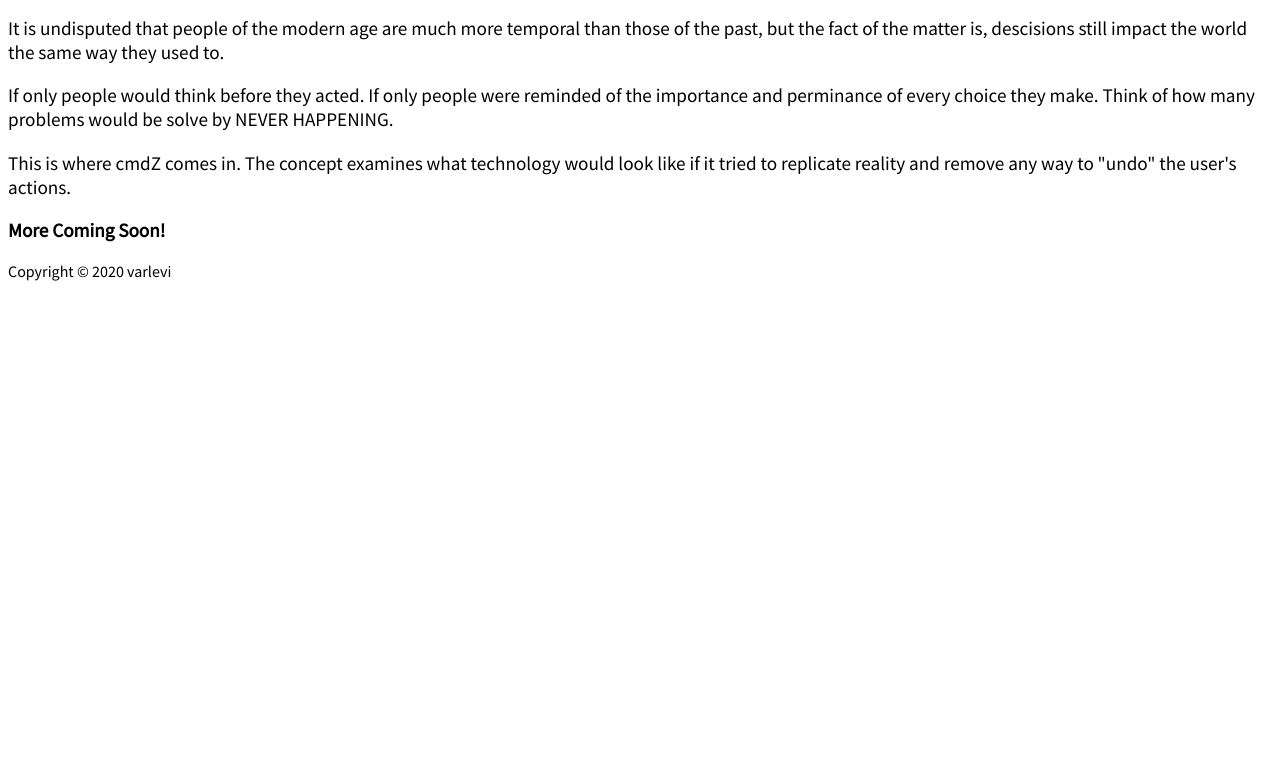
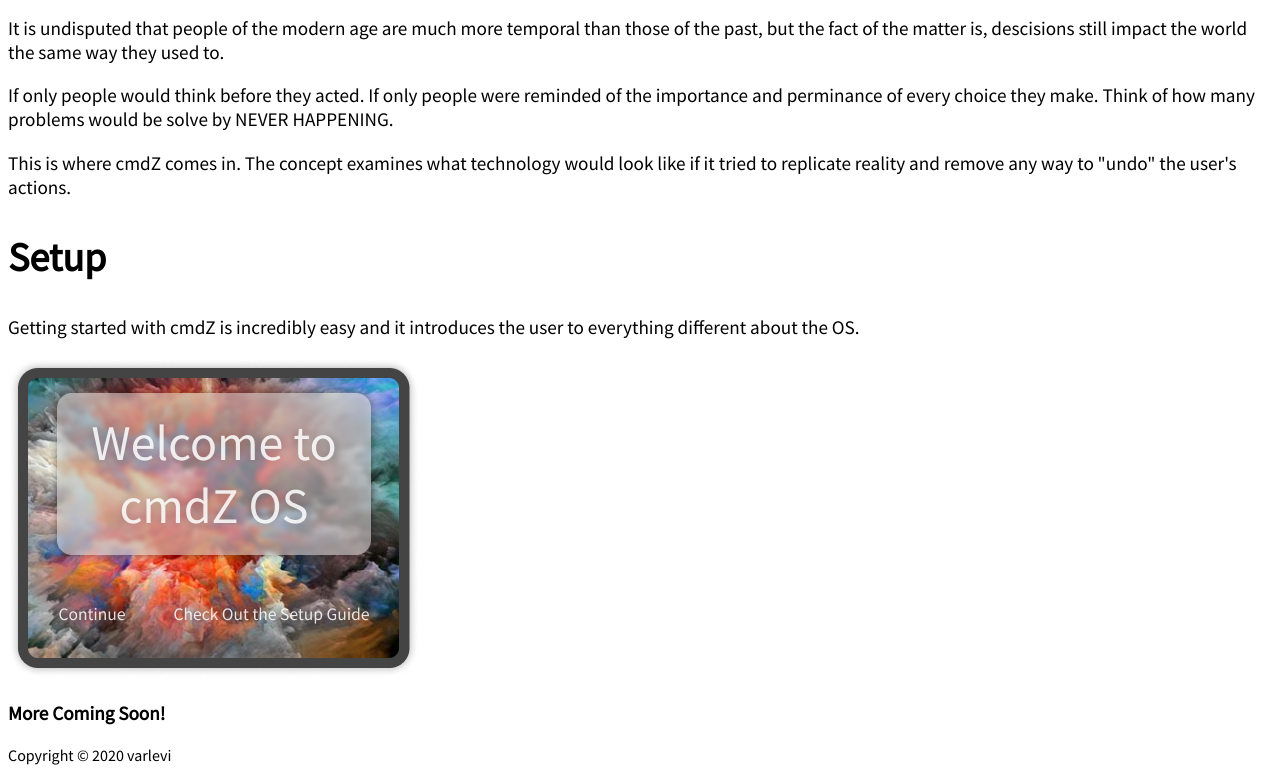
Before and after one commit to varlevi/cmdZ, a plain HTML site: page index.html in a window 1280 px wide. Shown: the part 345-1118 px from the top of the page. Before the commit the page ends 800 px from the top, so only its background shows below. Drawn offline with Linux system fonts and the light colour scheme.

Commit message:
setup intro and first screen added

```diff
--- a/index.html
+++ b/index.html
@@ -23,6 +23,11 @@
             <p>It is undisputed that people of the modern age are much more temporal than those of the past, but the fact of the matter is, descisions still impact the world the same way they used to.</p>
             <p>If only people would think before they acted. If only people were reminded of the importance and perminance of every choice they make. Think of how many problems would be solve by NEVER HAPPENING.</p>
             <p>This is where cmdZ comes in. The concept examines what technology would look like if it tried to replicate reality and remove any way to "undo" the user's actions.</p>
+            <section class="setup">
+                <h2>Setup</h2>
+                <p>Getting started with cmdZ is incredibly easy and it introduces the user to everything different about the OS.</p>
+                <img src="setupscreen1.png" alt="">
+            </section>
             <p><b>More Coming Soon!</b></p>
         </section>
     </main>
```
Also changed, not shown: setupscreen1.png (added).
